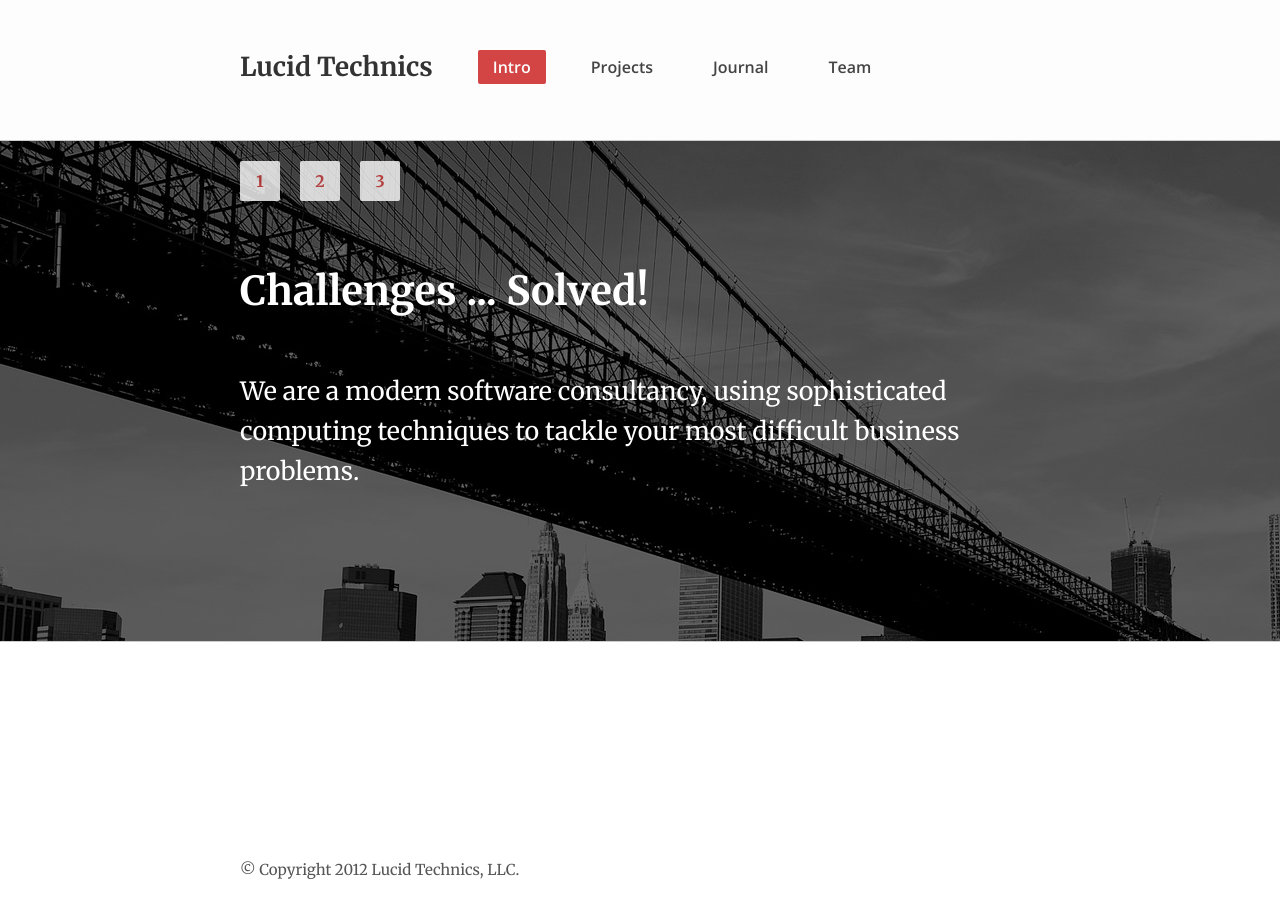
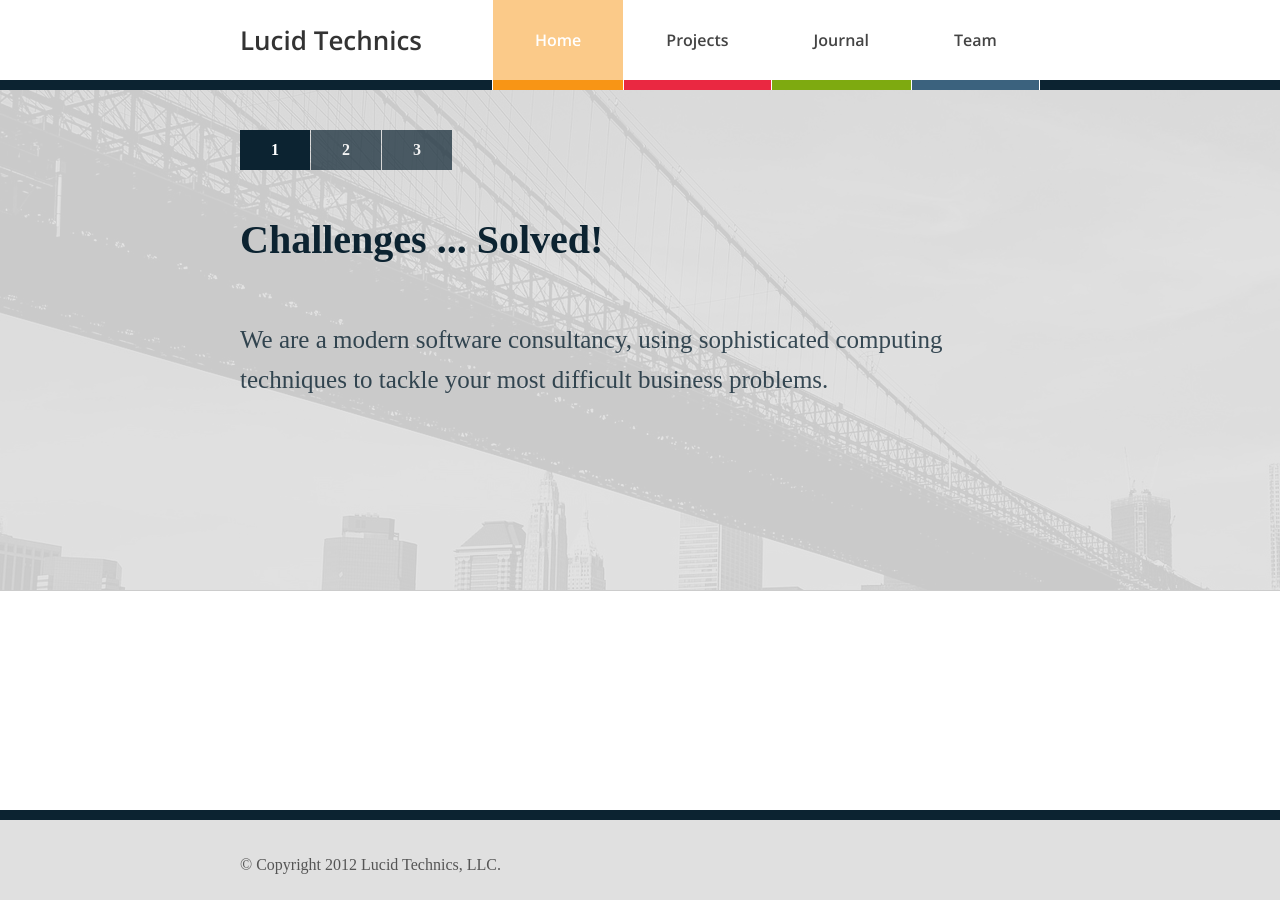
Before and after one commit to LucidTechnics/lucidtechnics.github.com, a Jekyll site: the page built from index.html, in a window 1280 px wide. Built offline with Jekyll 4.4.1, drawn with Linux system fonts in a browser that asks for light colours; nearby versions of some CDN libraries.

Commit message:
Pretending to be a designer.

```diff
--- a/_includes/menu.html
+++ b/_includes/menu.html
@@ -1,9 +1,11 @@
 <div id="menu">
+
   <div class="inner">
     <a class="title" href="/{{site.baseurl}}" class="title">Lucid Technics</a>
-    <a href="/"{% if page.url == '/' %} class="active"{% endif %}>Intro</a>
-    <a href="/projects/"{% if page.url contains '/projects/' %} class="active"{% endif %}>Projects</a>
-    <a href="/articles/"{% if page.url contains '/articles/' %} class="active"{% endif %}>Journal</a>
-    <a href="/team/"{% if page.url contains '/team/' %} class="active"{% endif %}>Team</a>
+    <a class="home{% if page.url == '/' %} active{% endif %}" href="/">Home</a>
+    <a class="projects{% if page.url contains '/projects/' %} active{% endif %}" href="/projects/">Projects</a>
+    <a class="articles{% if page.url contains '/articles/' %} active{% endif %}" href="/articles/">Journal</a>
+    <a class="team{% if page.url contains '/team/' %} active{% endif %}" href="/team/">Team</a>
   </div>
+  <div class="ruler"></div>
 </div>
--- a/app.css
+++ b/app.css
@@ -132,12 +132,6 @@ html,body {
   color: #555;
 }
 
-/* rounded */
-#menu a,
-.slides .navigation a,
-.article-navigation .article-link{
-  border-radius:2px;
-}
 
 .project-navigation .project{
   border-radius:6px;
@@ -155,7 +149,7 @@ html,body {
 }
 
 /* Top Branding/Navigation */
-#header {
+/*#header {
   padding: 0 20px;
   height: 60px;
   background: #31374b;
@@ -191,7 +185,7 @@ html,body {
   line-height: 30px;
   padding: 0;
   overflow: visible;
-  }
+  }*/
 
 #main .plot {
   width: 800px;
@@ -205,15 +199,34 @@ html,body {
 }
 
 #menu {
-  padding: 50px 0;
+  padding: 0px 0;
   overflow: auto;
 	margin-bottom: 0;
-	background-color: rgba(235,235,235,0.1);
+  position: relative;
+  height: 90px;
+}
+
+#menu .ruler {
+  position: absolute;
+  bottom: 0px;
+  left: 0px;
+  right: 0px;
+  height: 10px;
+  background: #0C2331;
+  z-index: 100;
 }
 
 #menu .inner {
+  position: absolute;
+  top: 0px;
+  bottom: 0px;
+  left: 0px;
+  right: 0px;
   width: 800px;
+  background: #fff;
   margin: 0 auto;
+  z-index: 1000;
+  overflow: auto;
 }
 
 #menu a {
@@ -222,18 +235,21 @@ html,body {
   padding: 7px 15px;
   font-weight: bold;
   font-family: 'OpenSans';
+  z-index: 2000;
 
 /*  -moz-border-radius: 4px;
   -webkit-border-radius: 4px;
   border-radius: 4px;*/
-
+  padding: 30px 42px;
   display: block;
   float: left;
-  margin-right: 30px;
+  margin-right: 1px;
+  /*border-right: 5px solid #fff;*/
+
 }
 
 #menu a:first-child{
-	font-family: Merriweather;
+	/*font-family: Merriweather;*/
 }
 
 #menu a:last-child {
@@ -242,10 +258,52 @@ html,body {
 
 #menu a.title {
   padding-left: 0px;
-  margin-right: 30px;
+  /*margin-right: 30px;*/
+
+  padding: 30px 0;
+  padding-right: 70px;
   font-size: 26px;
   color: rgba(0,0,0, 0.8);
+  border-bottom: 10px solid #0C2331;
   background: none;
+}
+
+/* Active states */
+
+#menu a.home {
+  border-bottom: 10px solid rgba(248, 149, 21, 1);
+}
+
+#menu a.home.active {
+  background: rgba(248, 149, 21, 0.5);
+  color: #fff;
+}
+
+#menu a.projects {
+  border-bottom: 10px solid rgba(234, 40, 65, 1);
+}
+
+#menu a.projects.active {
+  background: rgba(234, 40, 65, 0.5);
+  color: #fff;
+}
+
+#menu a.articles {
+  border-bottom: 10px solid rgba(126, 170, 16, 1);
+}
+
+#menu a.articles.active {
+  background: rgba(126, 170, 16, 0.5);
+  color: #fff;
+}
+
+#menu a.team {
+  border-bottom: 10px solid rgba(59, 98, 126, 1.0);
+}
+
+#menu a.team.active {
+  background: rgba(59, 98, 126, 0.5);
+  color: #fff;
 }
 
 
@@ -254,8 +312,9 @@ html,body {
 }
 
 #menu a.active, #menu a:hover {
-  color: #fff;
-  background: #d34444;
+  /*color: #fff;*/
+
+  /*background: #d34444;*/
 }
 
 #menu a.title:hover {
@@ -267,7 +326,7 @@ html,body {
 #main {
   font-size: 16px;
   overflow:auto;
-  padding-bottom: 60px;
+  padding-bottom: 90px;
 	background-color: #fff;
 }
 
@@ -320,14 +379,16 @@ html,body {
 
 .slides {
   position: relative;
-  border-top: 1px solid #ccc;
+
+  /*border-top: 1px solid #ccc;
+  border-bottom: 1px solid #ccc;*/
   border-bottom: 1px solid #ccc;
 }
 
 .slides .navigation {
   z-index: 2000;
   position: absolute;
-  top: 20px;
+  top: 40px;
   width: 800px;
   left: 0px;
   right: 0px;
@@ -338,17 +399,20 @@ html,body {
 .slides .navigation a {
   display: block;
   float: left;
-  margin-right: 20px;
-  width: 40px;
+  /*margin-right: 20px;*/
+  margin-right: 1px;
+  width: 70px;
+  font-family: 'OpenSans-Bold';
   height: 40px;
   text-align: center;
   line-height: 40px;
   font-size: 16px;
-  background: #fff;
-  opacity: 0.8;
+  background: #0C2331;
+  color: #fff;
+  opacity: 0.7;
 }
 
-.slides .navigation a:hover {
+.slides .navigation a:hover, .slides .navigation a.active {
   opacity: 1.0;
 }
 
@@ -363,7 +427,7 @@ html,body {
 .slides .slide .inner {
   width: 800px;
   margin: 0 auto;
-  color: #fff;
+  color: #0C2331;
   position: relative;
 	height: 500px;
 }
@@ -373,20 +437,24 @@ html,body {
 }
 
 .slides .slide .mask {
-  background-color: rgba(0,0,0, 0.6);
+  background-color: rgba(224,224,224, 0.9);
 }
 
 .slides .slide .title {
   font-weight: bold;
   position: absolute;
+  font-family: 'OpenSans-Bold';
   top: 140px;
   left: 0px;
   font-size: 40px;
 }
 
 .slides .slide .teaser {
+  opacity: 0.8;
   position: absolute;
   top: 230px;
+  font-family: 'OpenSans-Light';
+  font-weight: normal;
   left: 0px;
   font-size: 25px;
   line-height: 40px;
@@ -427,11 +495,15 @@ and your footer gets pushed down a bit more, creating vertical scroll bars in th
   }
 
 #footer {
+  font-family: 'OpenSans-Light';
+
   position: relative;
-  margin-top: -60px; /* negative value of footer height */
-  height: 60px;
+  margin-top: -90px; /* negative value of footer height */
+  height: 90px;
   overflow: hidden;
-  line-height: 60px;
+  line-height: 90px;
+  background: #E0E0E0;
+  border-top: 10px solid #0C2331;
   /*border-top: 1px solid #c3ccd0;*/
   clear:both;
   }
@@ -439,7 +511,8 @@ and your footer gets pushed down a bit more, creating vertical scroll bars in th
 #footer .footer-content {
   width: 800px;
   margin: 0 auto;
-  font-size: 15px;
+
+  font-size: 16px;
   }
 
 #footer a.help, #footer a.about{
@@ -507,12 +580,8 @@ body:before {/* thanks to Maleika (Kohoutec)*/
 ---------------------------------------------*/
 
 
-.features .article-navigation .article-link.active {
-  background: #86a2a9;
-}
-
-.modules .article-navigation .article-link.active {
-	background-color: #6abbdd;
+.article-navigation .article-link.active {
+  opacity: 1.0;
 }
 
 
@@ -520,29 +589,31 @@ body:before {/* thanks to Maleika (Kohoutec)*/
   width: 800px;
   margin: 0 auto;
   padding: 30px 0;
-  padding-bottom: 50px;
+
 }
 
 .article-navigation .article-link {
+
   position: relative;
   display: block;
   float: left;
   height: 30px;
-  width: 30px;
+  width: 50px;
 
   vertical-align: middle;
 
-  opacity: 0.7;
-  background: rgba(0,0,0, 0.3);
+  opacity: 0.5;
+  background: #0C2331;
   color: #222;
   font-size: 14px;
   font-weight: bold;
   text-align: center;
-  margin-right: 10px;
+  margin-right: 1px;
 }
 
 
 .article-link .number {
+  display: none;
   line-height: 30px;
 	color: #fff;
 }
@@ -577,14 +648,11 @@ body:before {/* thanks to Maleika (Kohoutec)*/
 
 .article-navigation .article-link.active:hover {
   opacity: 1.0;
-  /* background: rgba(0,0,0, 0.5);*/
 }
 
 .article-wrapper {
   padding-bottom: 50px;
-  border-top: 1px solid #CCC;
   padding-top: 30px;
-  border-bottom: 1px solid #CCC;
 }
 
 
@@ -595,7 +663,6 @@ body:before {/* thanks to Maleika (Kohoutec)*/
   display: block;
   line-height: 1.5em;
 
-  /*margin: 30px 250px;*/
   padding: 20px 0;
   background: #323232;
   border: 1px solid #CCC;
@@ -610,10 +677,11 @@ body:before {/* thanks to Maleika (Kohoutec)*/
 }
 
 .improve-article-wrapper {
+  font-family: 'OpenSans-Light';
+  border-top: 1px solid #CCC;
   font-size: 20px;
   padding: 20px 0;
   background: #eaeaea;
-  border-bottom: 1px solid #CCC;
 }
 
 .improve-article {
@@ -631,18 +699,17 @@ body:before {/* thanks to Maleika (Kohoutec)*/
   padding: 40px;
   padding-top: 30px;
   padding-bottom: 30px;
-	border-right-style: none;
-	border-left-style: none;
-	background-color: #323232;
-	color: #eaeaea;
-	border-color: #eaeaea;
-	border-width: 1px;
+  background: #E0E0E0;
+  color: #0C2331;
+  border-bottom: 1px solid #ccc;
 }
 
 .intro .title {
+  font-family: 'OpenSans-Bold';
   position: relative;
   width: 800px;
   font-size: 36px;
+
   font-weight: bold;
   padding-bottom: 20px;
 	margin: 20px auto 10px;
@@ -654,15 +721,21 @@ body:before {/* thanks to Maleika (Kohoutec)*/
   margin: 0px auto;
   padding: 20px 0;
   padding-bottom: 30px;
-	color: #fff;
+  opacity: 0.7;
+  font-family: 'OpenSans-Light';
+  font-size: 25px;
+  line-height: 1.5em;
 }
 
 .intro .meta {
+  height: 50px;
+  font-family: 'OpenSans';
+  font-size: 16px;
   width: 800px;
+  opacity: 0.9;
   margin: 0px auto;
   padding-top: 20px;
   overflow: auto;
-  font-style: italic;
 }
 
 .intro .meta .contributors {
@@ -725,7 +798,7 @@ body:before {/* thanks to Maleika (Kohoutec)*/
   padding: 20px 0;
   font-family: Merriweather, Georgia,'Times New Roman','Hoefler Text', sans-serif;
   font-weight: normal;
-  font-size: 16px;
+  font-size: 18px;
   }
 
 .post-content * {
@@ -834,7 +907,7 @@ body:before {/* thanks to Maleika (Kohoutec)*/
 .fr { float: right; }
 .clear { clear: both; }
 
-.inner      { padding: 0px 0px 40px; }
+.inner      { padding: 0px 0px 0px; }
 .hidden     { display: none; }
 .centered   { text-align: center; }
 .scrolling  { overflow: auto; }
--- a/index.html
+++ b/index.html
@@ -40,7 +42,7 @@ slides:
 
   <div class="slides">
     <div class="navigation">
-      <a href="#" class="toggle-slide" data-slide="1">1</a>
+      <a href="#" class="toggle-slide active" data-slide="1">1</a>
       <a href="#" class="toggle-slide" data-slide="2">2</a>
       <a href="#" class="toggle-slide" data-slide="3">3</a>
     </div>
```
Also changed, not shown: other parts of index.html (+2 -0 lines).
